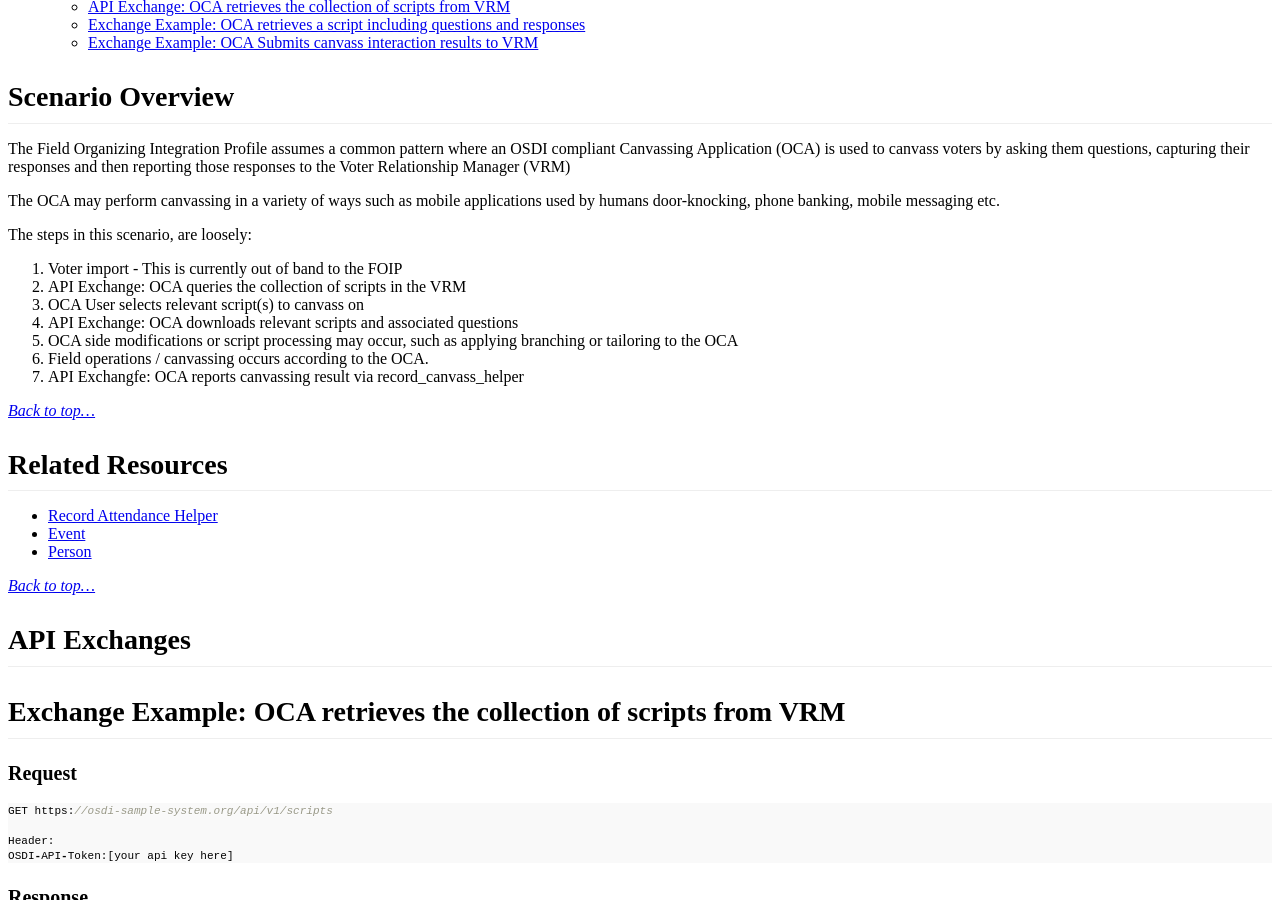
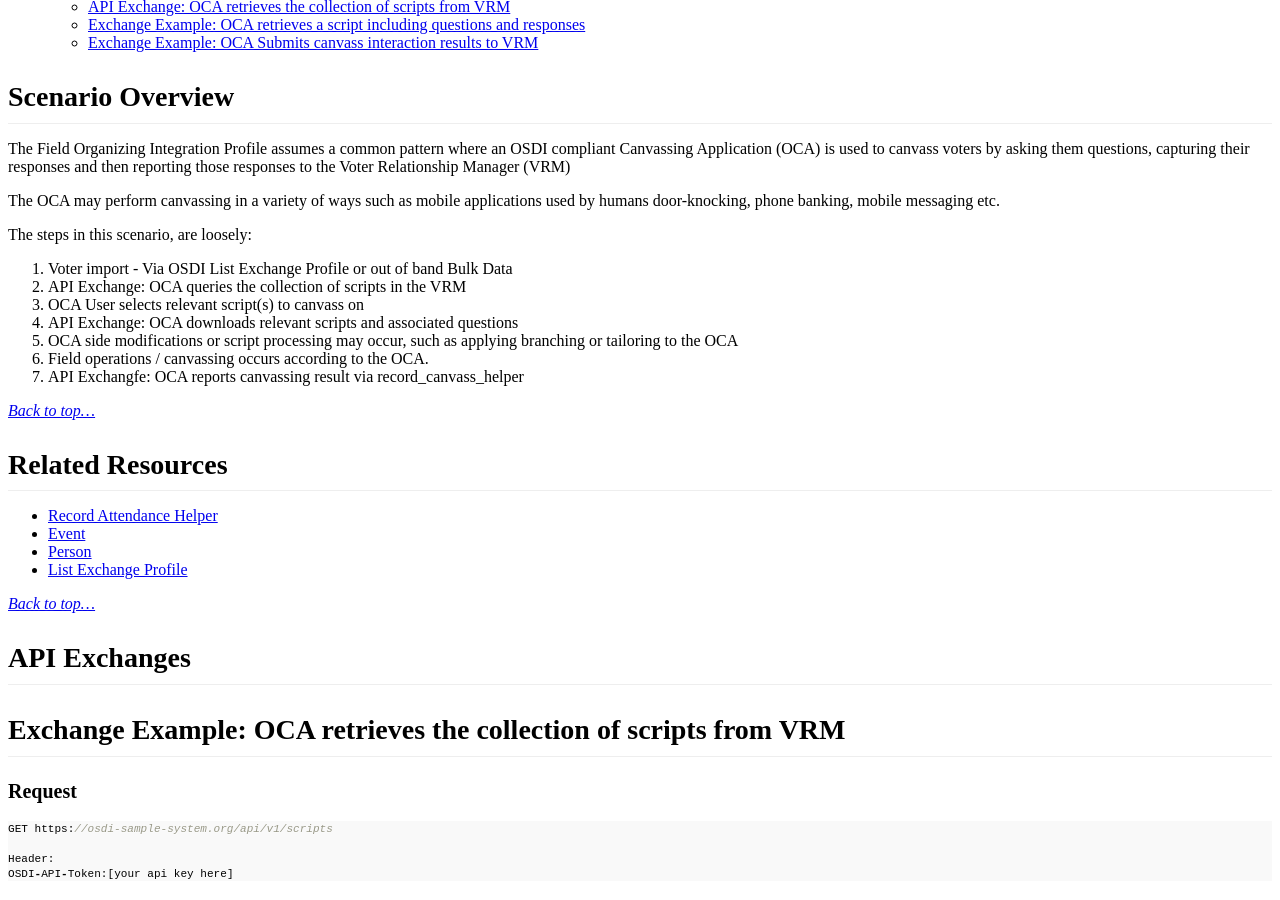
Before and after one commit to opensupporter/osdi-docs, a Jekyll site: the page built from field_organizing_profile.md, in a window 1280 px wide and 900 px high, scrolled down 1157 px. Built offline with Jekyll 4.4.1, drawn with Linux system fonts in a browser that asks for light colours; a style sheet for code colours, icons or effects is not loaded.

Commit message:
update FOIP with List exchange profile reference

```diff
--- a/field_organizing_profile.md
+++ b/field_organizing_profile.md
@@ -24,7 +24,7 @@ The OCA may perform canvassing in a variety of ways such as mobile applications
 
 The steps in this scenario, are loosely:
 
-1. Voter import - This is currently out of band to the FOIP
+1. Voter import - Via OSDI List Exchange Profile or out of band Bulk Data
 2. API Exchange: OCA queries the collection of scripts in the VRM
 3. OCA User selects relevant script(s) to canvass on
 4. API Exchange: OCA downloads relevant scripts and associated questions
@@ -40,6 +40,7 @@ _[Back to top...](#)_
 * [Record Attendance Helper](record_attendance.html)
 * [Event](events.html)
 * [Person](people.html)
+* [List Exchange Profile](list_exchange_profile.html)
 
 _[Back to top...](#)_
 
```
